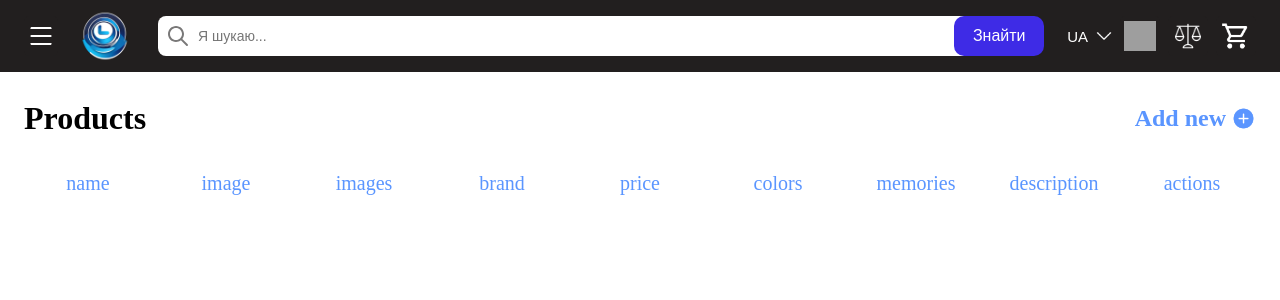
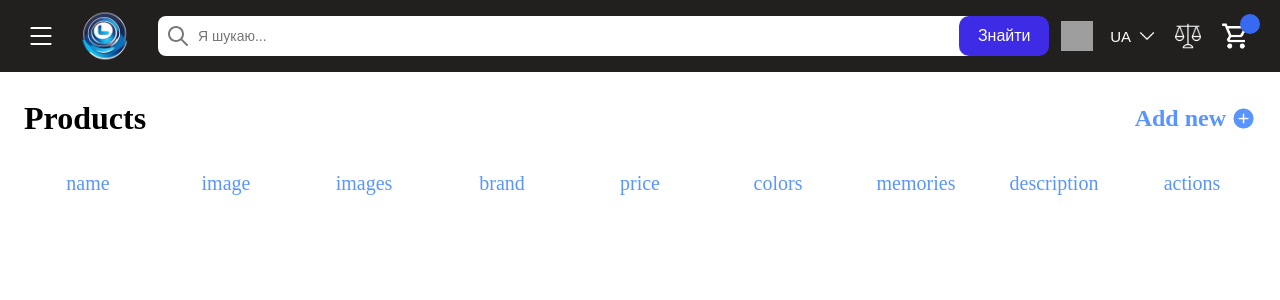
Before and after one commit to DmytroLomako/Phone-Shop, a Python web app: template admin_app/templates/admin.html in a window 1280 px wide. Shown: the top 300 px of the page. Run offline with Jinja, Linux system fonts and the light colour scheme; the template is opened without the code that fills it, so the values that code supplies are empty; grey boxes are pictures that could not be loaded.

Commit message:
added a badge displaying the number of items in the cart and fixed bugs in filters and search

```diff
--- a/project/static/css/style.css
+++ b/project/static/css/style.css
@@ -63,6 +63,25 @@ header{
     border-radius: 15px;
     margin: 0px;
     margin-right: 8px;
+}
+.badge{
+    position: absolute;
+    min-width: 20px;
+    height: 20px;
+    box-sizing: border-box;
+    right: 0;
+    top: 0;
+    transform: translate(20%, -10%);
+    display: flex;
+    flex-direction: row;
+    align-items: center;
+    justify-content: center;
+    padding-left: 4px;
+    padding-right: 4px;
+    border-radius: 50px;
+    font-size: 15px;
+    background-color: #3869F3;
+    color: #fff;
 }
 .search-form__input-wrapper {
     display: flex;
@@ -438,12 +457,10 @@ ul{
     padding: 0px;
     gap: 8px;
 }
-.header-list{
-    margin-left: 15px;
-}
 li{
     display: flex;
     align-items: center;
+    position: relative;
 }
 .lang-button{
     display: flex;
--- a/project/templates/base.html
+++ b/project/templates/base.html
@@ -17,26 +17,26 @@
                 <div class="search-form__input-wrapper">
                     <input type="text" autocomplete="off" name="search" class="search-form__input" placeholder="Я шукаю..." value="{{ search }}">
                 </div>
-                <!-- <button class="search-form__micro"><img src="{{ url_for('home_app.static', filename='img/micro.png') }}" class="micro"></button> -->
                 <button class="submit">Знайти</button>
             </form>
             <ul class="header-list">
                 <li>
-                    <button class="lang-button">UA <img src="{{ url_for('home_app.static', filename='img/arrow-down.png') }}" class="arrow"></button>
+                    <button class="button-list" id="button-user"><img src="{{ url_for('home_app.static', filename='img/user.png') }}" class="user"></button>
                 </li>
                 {% if account and user.is_admin %}
                     <li>
                         <button class="button-list" id="button-gear"><img src="{{ url_for('home_app.static', filename='img/gear.png') }}" class="user"></button>
                     </li>
                 {% endif %}
-                <li>
-                    <button class="button-list" id="button-user"><img src="{{ url_for('home_app.static', filename='img/user.png') }}" class="user"></button>
+                <li style="padding: 5px;">
+                    <button class="lang-button">UA <img src="{{ url_for('home_app.static', filename='img/arrow-down.png') }}" class="arrow"></button>
                 </li>
                 <li>
                     <button class="button-list" id="button-comparison"><img src="{{ url_for('home_app.static', filename='img/comparison.png') }}" class="comparison"></button>
                 </li>
                 <li>
                     <button class="button-list" id="button-cart"><img src="{{ url_for('home_app.static', filename='img/cart.png') }}" class="cart"></button>
+                    <div class="badge"></div>
                 </li>
             </ul>
         </div>
```
Also changed, not shown: home_app/views.py (+13 -2 lines), project/static/js/script.js (+68 -64 lines).
